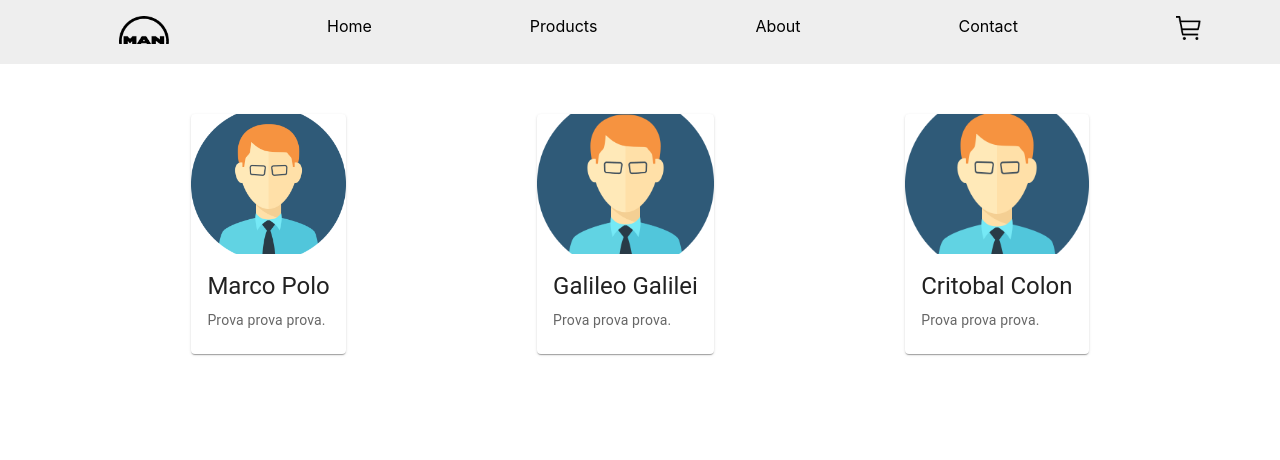
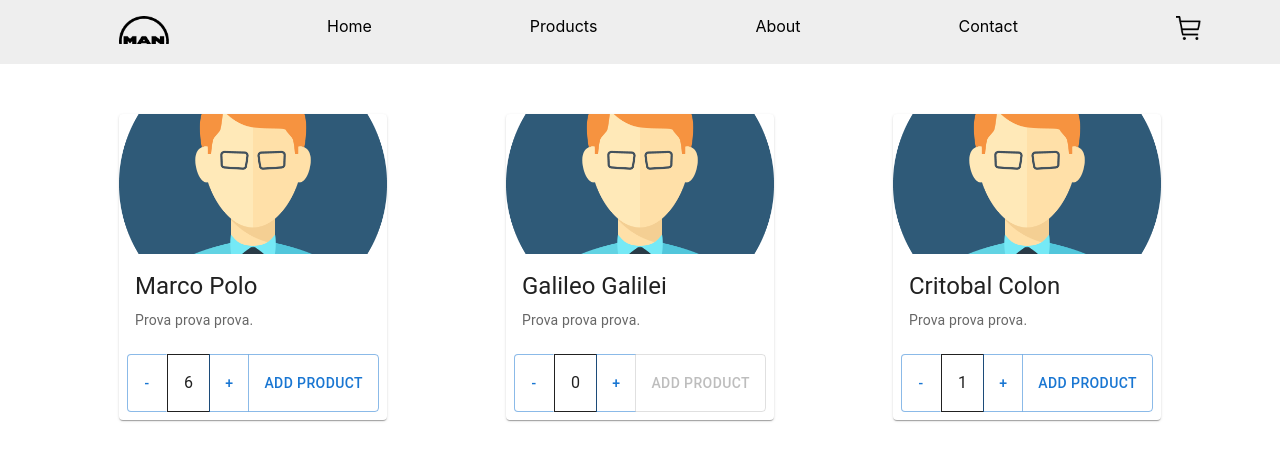
Before and after one commit to ng2022/ecommerce-react-galimberti, a React (Create React App) app: page / in a window 1280 px wide. Shown: the top 460 px of the page. Built offline with nearby package versions, Linux system fonts and the light colour scheme.

Commit message:
Desafio n.4

```diff
--- a/src/App.js
+++ b/src/App.js
@@ -17,20 +17,26 @@ function App() {
     name='Marco Polo'
     description='Prova prova prova.'
     img={userImage}
+    initial={6}
+    stock={15}
     />
     <ItemListContainer
     name='Galileo Galilei'
     description='Prova prova prova.'
     img={userImage}
+    initial={3}
+    stock={0}
     />
     <ItemListContainer
     name='Critobal Colon'
     description='Prova prova prova.'
     img={userImage}
+    initial={1}
+    stock={10}
     />
     </div>
+    </>
 
-    </>
   );
 }
 
--- /dev/null
+++ b/src/components/ItemCount/ItemCount.js
@@ -0,0 +1,36 @@
+import React, { useState } from "react";
+import Button from '@mui/material/Button';
+import ButtonGroup from '@mui/material/ButtonGroup';
+import Box from '@mui/material/Box';
+import Typography from '@mui/material/Typography';
+
+
+function ItemCount ({initial, stock, onAdd}) {
+    const [counter, setCounter] = useState(initial);
+
+    function add () {
+        if (counter < stock) {
+                setCounter(counter +1)
+        }
+    }
+
+    function rest () {
+            if (counter != initial) {
+                setCounter(counter -1)
+            }
+    }
+
+    return (
+    <ButtonGroup variant="outlined" aria-label="outlined button group">
+        <Button onClick={rest}>-</Button>
+        <Box component="span" sx={{ p: 2, border: '1px solid'}}>
+        <Typography>{stock ==0 ? 0 : counter}</Typography>
+        </Box>
+        <Button onClick={add}>+</Button>
+        <Button onClick={onAdd = () => alert(counter)} disabled={stock <1}>Add product</Button>
+    </ButtonGroup>
+    );
+}
+
+
+export default ItemCount;
--- a/src/components/ItemListContainer/ItemListContainer.js
+++ b/src/components/ItemListContainer/ItemListContainer.js
@@ -1,11 +1,14 @@
 // Material-UI
 import Card from '@mui/material/Card';
+import CardActions from '@mui/material/CardActions';
 import CardContent from '@mui/material/CardContent';
 import CardMedia from '@mui/material/CardMedia';
 import Typography from '@mui/material/Typography';
 
+//COMPONENTS
+import ItemCount from '../ItemCount/ItemCount';
 
-const ItemListContainer = ({name, description, img,}) => {
+const ItemListContainer = ({name, description, img, initial, stock}) => {
   return (
     <Card sx={{ maxWidth: 345 }}>
       <CardMedia
@@ -22,6 +25,9 @@ const ItemListContainer = ({name, description, img,}) => {
           {description}
         </Typography>
       </CardContent>
+      <CardActions>
+        <ItemCount initial={initial} stock={stock} />
+      </CardActions>
     </Card>
   );
 }
```
